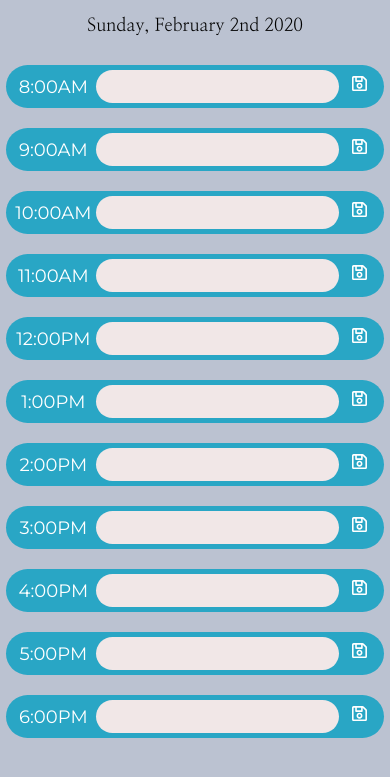
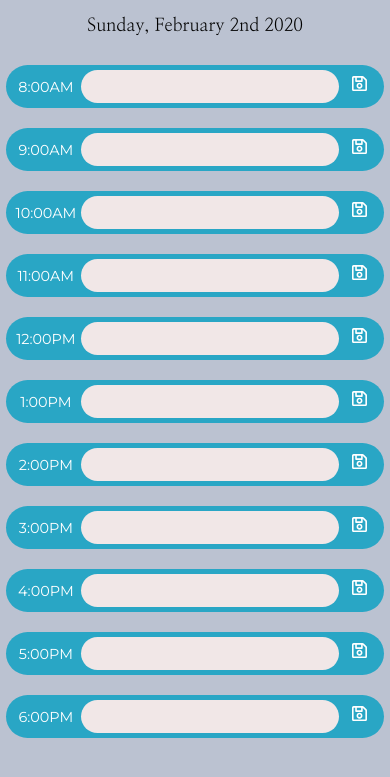
Before and after one commit to wbrink/day-planner, a plain HTML site: page index.html in a window 390 px wide. Both pictures are taken after a click on the icon 359 px from the left and 146 px from the top of the page. Shown: the part 63-840 px from the top of the page. Drawn offline with nearby package versions, Linux system fonts and the light colour scheme.

Commit message:
localstorage is used to save notes for given hour

```diff
--- a/assets/css/style.css
+++ b/assets/css/style.css
@@ -126,8 +126,9 @@ label {
   }
 
   label {
-    flex: 0 0 85px;
+    flex: 0 0 70px;
     text-align: center;
+    font-size: 0.8rem;
   }
 
   .save-container {
--- a/assets/js/app.js
+++ b/assets/js/app.js
@@ -17,15 +17,22 @@ var hourArray = [
 
 // momentjs getting current day and hour
 var m = moment();
-m = m.subtract(5, "hours");
+//m = m.subtract(5, "hours");
 var hour = m.hour();
 
 // grab localstorage
+var todos = JSON.parse(localStorage.getItem("todos"));
 
-$(document).ready(function() {
+if (!todos) {
+  todos = {};
+}
+
+//console.log(todos);
+
+var commitments = $(document).ready(function() {
   var formattedDate = m.format("dddd, MMMM Do YYYY");
   lead.text(formattedDate);
-  console.log(m.hour());
+  //console.log(m.hour());
 
   for (var i = 0; i < hourArray.length; i++) {
     var row = $("<div>").addClass("row");
@@ -42,7 +49,7 @@ $(document).ready(function() {
       .text(hourArray[i]);
 
     // make editable div so the container is able to resize automattically if the user wants many rows
-    var editableDiv = $("<div>").attr({ contenteditable: "true", class: "event-text", "data-index": index });
+    var editableDiv = $("<div>").attr({ contenteditable: "true", class: "event-text", "data-hour": index });
     var saveDiv = $("<div>").attr("class", "save-container");
 
     saveDiv.append(
@@ -55,10 +62,19 @@ $(document).ready(function() {
     plannerForm.append(row);
   } //end loop
 
-  $(".save-button").on("click", saveToDo);
+  //after loading all elements place text in appropriate rows
+  for (var property in todos) {
+    $(`[data-hour=${property}]`).text(todos[property]);
+  }
 });
 
+// event handler that targets all .save-button elements even if dynamically created
+$(document).on("click", ".save-button", saveToDo);
+
 function saveToDo(event) {
-  var x = $(this).attr("data-index");
-  console.log(x);
+  var hour = $(this).attr("data-index");
+  var todo = $(`[data-hour=${hour}]`).text(); // gives me event-text that is supposed to be saved
+
+  todos[hour] = todo;
+  localStorage.setItem("todos", JSON.stringify(todos));
 }
```
